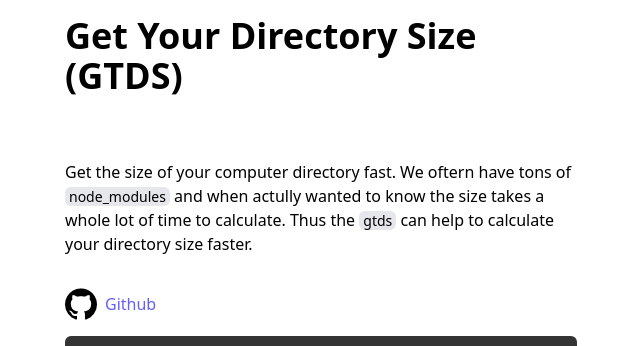
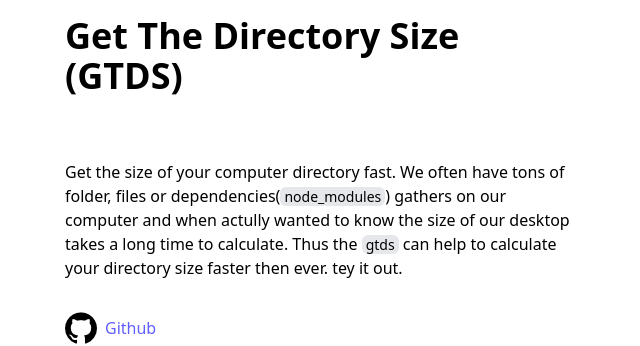
Before and after one commit to Angryman18/filesystem-size, a Next.js app in the folder frontend/: page / in a window 1280 px wide. Shown: the top 346 px of the page, without its empty margins (319-959 px from the left). Built offline with nearby package versions, Linux system fonts and the light colour scheme.

Commit message:
Update page.tsx

```diff
--- a/frontend/src/app/page.tsx
+++ b/frontend/src/app/page.tsx
@@ -10,13 +10,10 @@ export default function Home() {
   return (
     <div className='w-[90%] md:w-[75%] lg:w-[60%] xl:w-[40%] my-4 ml-auto mr-auto'>
       <div className='flex flex-col'>
-        <h1 className='text-4xl font-bold'>Get Your Directory Size (GTDS)</h1>
+        <h1 className='text-4xl font-bold'>Get The Directory Size (GTDS)</h1>
 
         <p className='mt-16 mb-4'>
-          Get the size of your computer directory fast. We oftern have tons of{" "}
-          <Code>node_modules</Code> and when actully wanted to know the size takes a whole lot of
-          time to calculate. Thus the <Code>gtds</Code> can help to calculate your directory size
-          faster.
+          Get the size of your computer directory fast. We often have tons of folder, files or dependencies(<Code>node_modules</Code>) gathers on our computer and when actully wanted to know the size of our desktop takes a long time to calculate. Thus the <Code>gtds</Code> can help to calculate your directory size faster then ever. tey it out.
         </p>
 
         <Link
```
